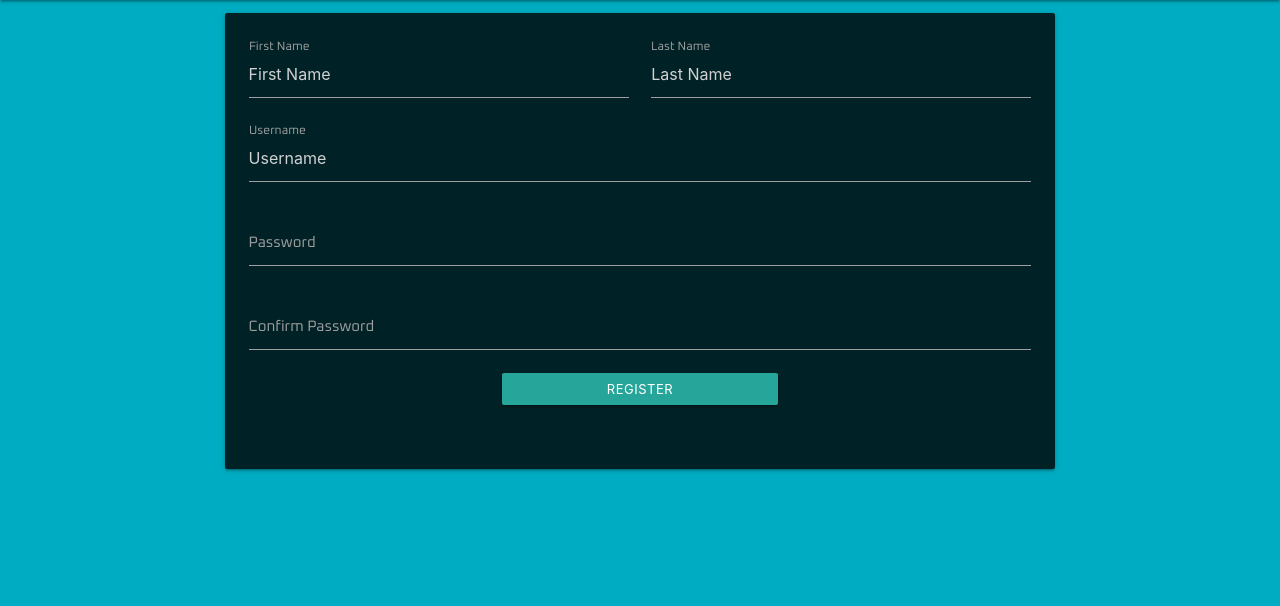
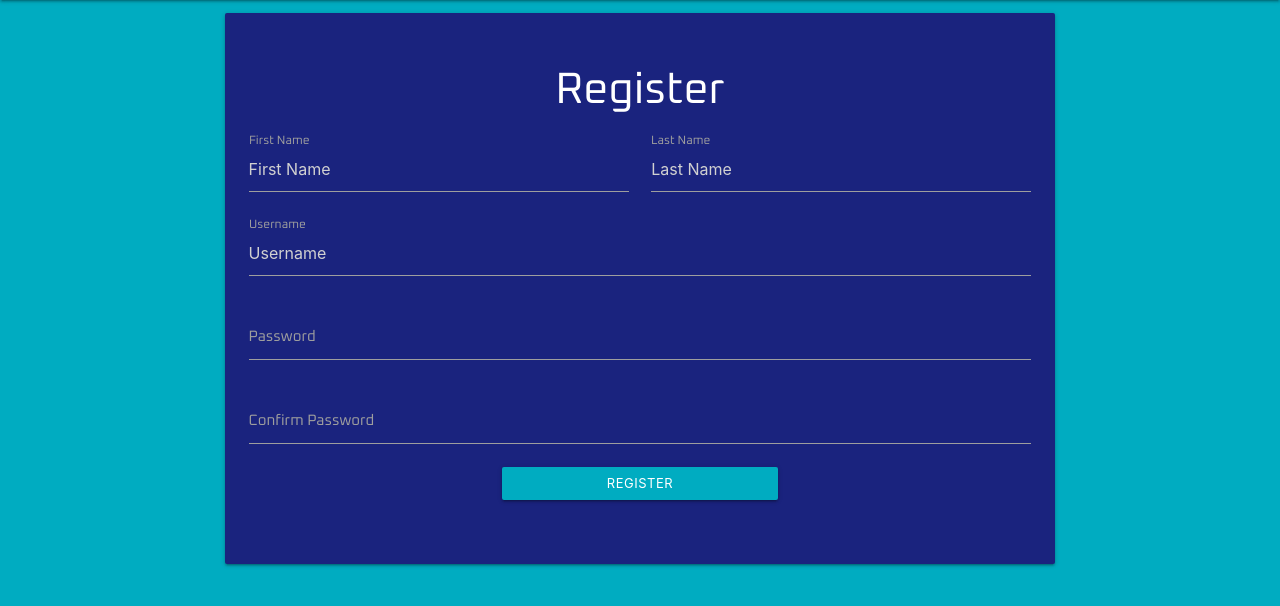
Before and after one commit to seanbrindley17/milestone-project-3-mk2, a Flask app: page /register in a window 1280 px wide. Shown: the part 64-670 px from the top of the page. Run offline with Flask 3, Linux system fonts and the light colour scheme; some libraries are stand-ins or nearby versions.

Commit message:
Add title to welcome.html

```diff
--- a/templates/register.html
+++ b/templates/register.html
@@ -4,8 +4,9 @@
 <!-- Registration Form -->
 <div class="row">
     <form class="col s12 m8 offset-m2" method="POST" action="{{ url_for('register') }}">
-        <div class="card-panel custom-panel-register">
+        <div class="card-panel custom-panel-register indigo darken-4">
             <div class="row">
+                <h3 class="register-title center-align white-text">Register</h2>
                 <!-- First name field -->
                 <div class="input-field col s6">
                     <input placeholder="First Name" name="first_name" id="first_name" type="text" class="validate white-text">
@@ -32,7 +33,7 @@
                 </div>
                 <!-- Register Button -->
                 <div class="row">
-                    <button type="submit" class="col s4 offset-s4 btn-small">
+                    <button type="submit" class="col s4 offset-s4 btn-small cyan darken-1">
                         Register
                     </button>
                 </div>
```
